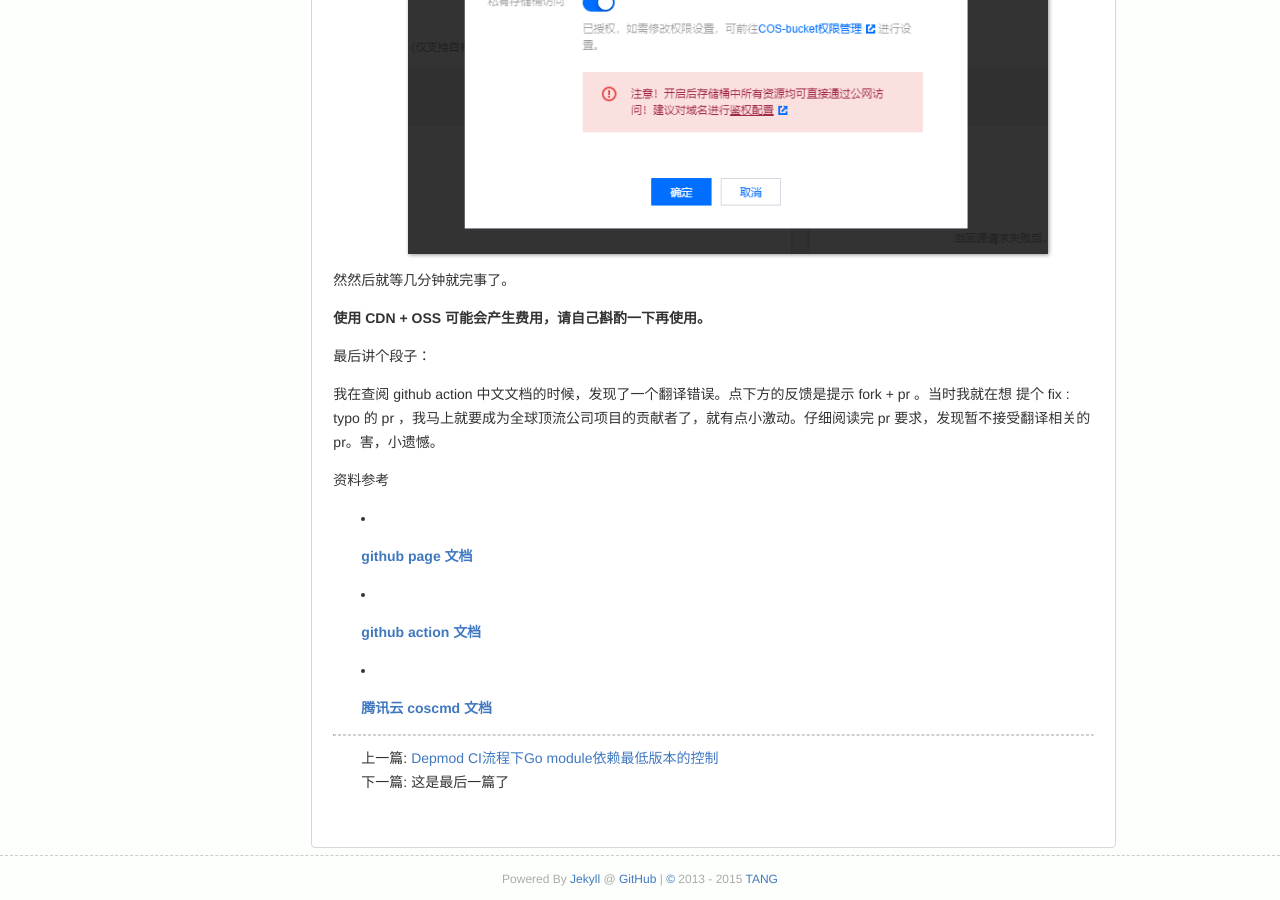
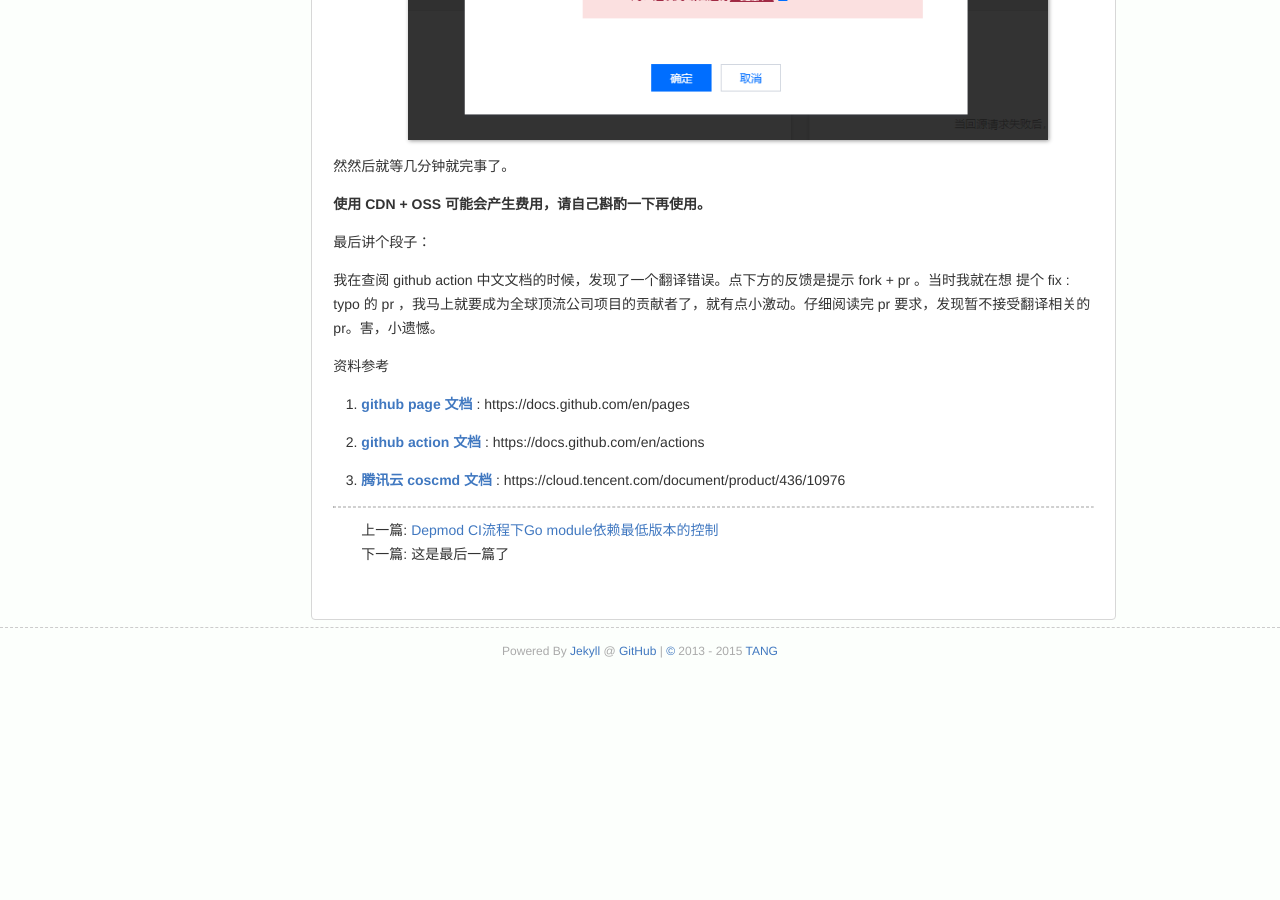
Before and after one commit to tangtj/tangtj.github.io, a Jekyll site: the page built from _posts/2021-08-08-Github+OSS+CDN-搭建静态博客.md, in a window 1280 px wide and 900 px high, scrolled down 5332 px. Built offline with Jekyll 4.4.1, drawn with Linux system fonts in a browser that asks for light colours; after the commit the page ends 6004 px from its top, so only the background shows below that; part of the change alters nothing that is shown.

Commit message:
post : 调整样式

```diff
--- a/_posts/2021-08-08-Github+OSS+CDN-搭建静态博客.md
+++ b/_posts/2021-08-08-Github+OSS+CDN-搭建静态博客.md
@@ -57,11 +57,11 @@ github page 支持放置静态html 搭建自己的网站。**免费**，这对
 
 我选择的是 [腾讯云CDN](https://cloud.tencent.com/product/cdn]) 。
 
-- 每个月免费的50G的CDN流量包，持续半年（七牛云免费流量里头不支持HTTPS）。
+1. 每个月免费的50G的CDN流量包，持续半年（七牛云免费流量里头不支持HTTPS）。
 
-- 回源时，不会跳转到回源域名。（这个还挺影响体验的。用自己的域名，总是跳转到 xxx.github.io）。
+2. 回源时，不会跳转到回源域名。（这个还挺影响体验的。用自己的域名，总是跳转到 xxx.github.io）。
 
-- ~~我的域名在腾讯云，搞起来方便~~。
+3. ~~我的域名在腾讯云，搞起来方便~~。
 
 **前置条件：一个备案了的域名(不讨论海外地区)**
 
@@ -187,8 +187,8 @@ api secret id/key 获取方式：[点我](https://console.cloud.tencent.com/cam/
 
 资料参考
 
-- [**github page 文档**](https://docs.github.com/en/pages)
+1. [**github page 文档**](https://docs.github.com/en/pages) : https://docs.github.com/en/pages
 
-- [**github action 文档**](https://docs.github.com/en/actions)
+2. [**github action 文档**](https://docs.github.com/en/actions) : https://docs.github.com/en/actions
 
-- [**腾讯云 coscmd 文档**](https://cloud.tencent.com/document/product/436/10976)
+3. [**腾讯云 coscmd 文档**](https://cloud.tencent.com/document/product/436/10976) : https://cloud.tencent.com/document/product/436/10976
```
